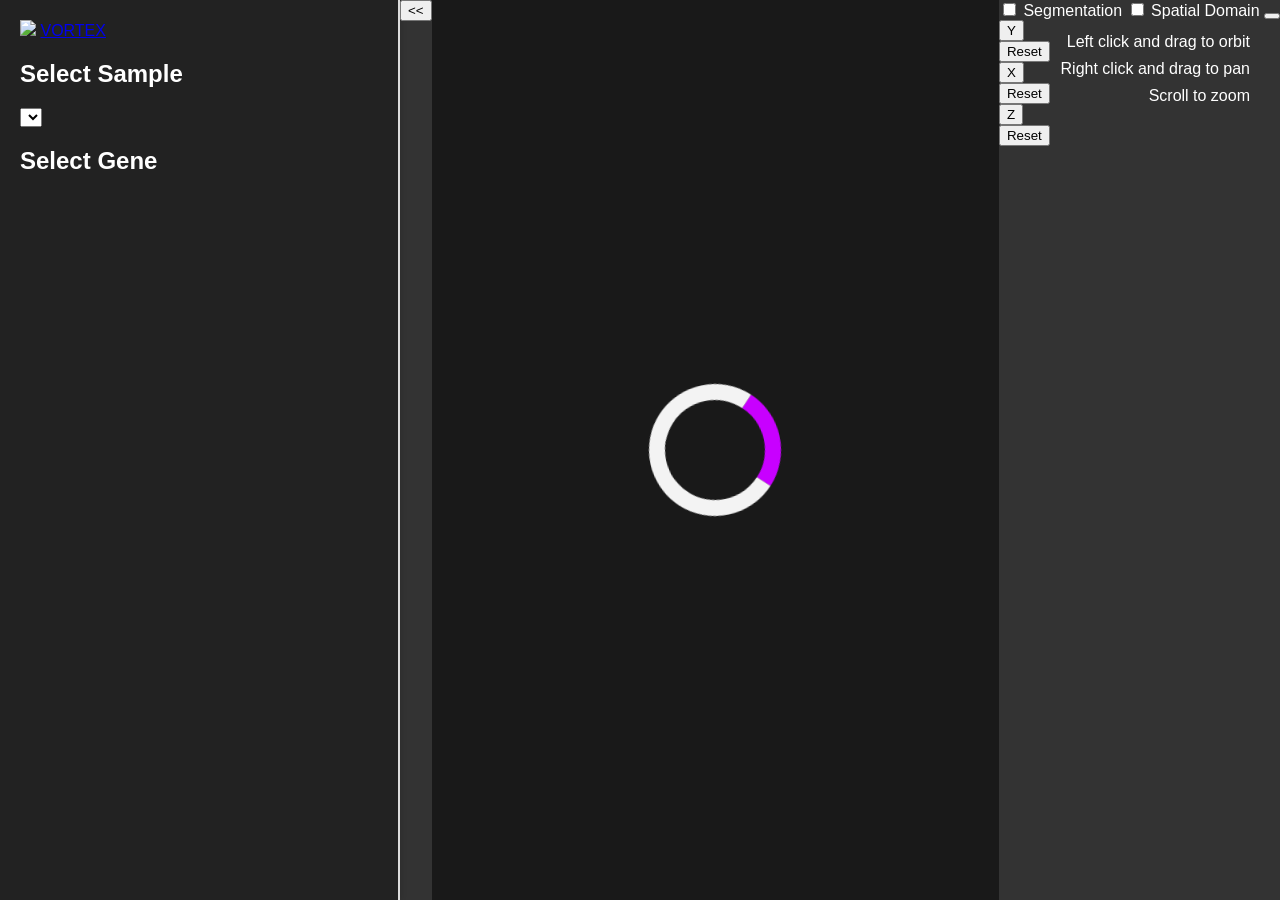
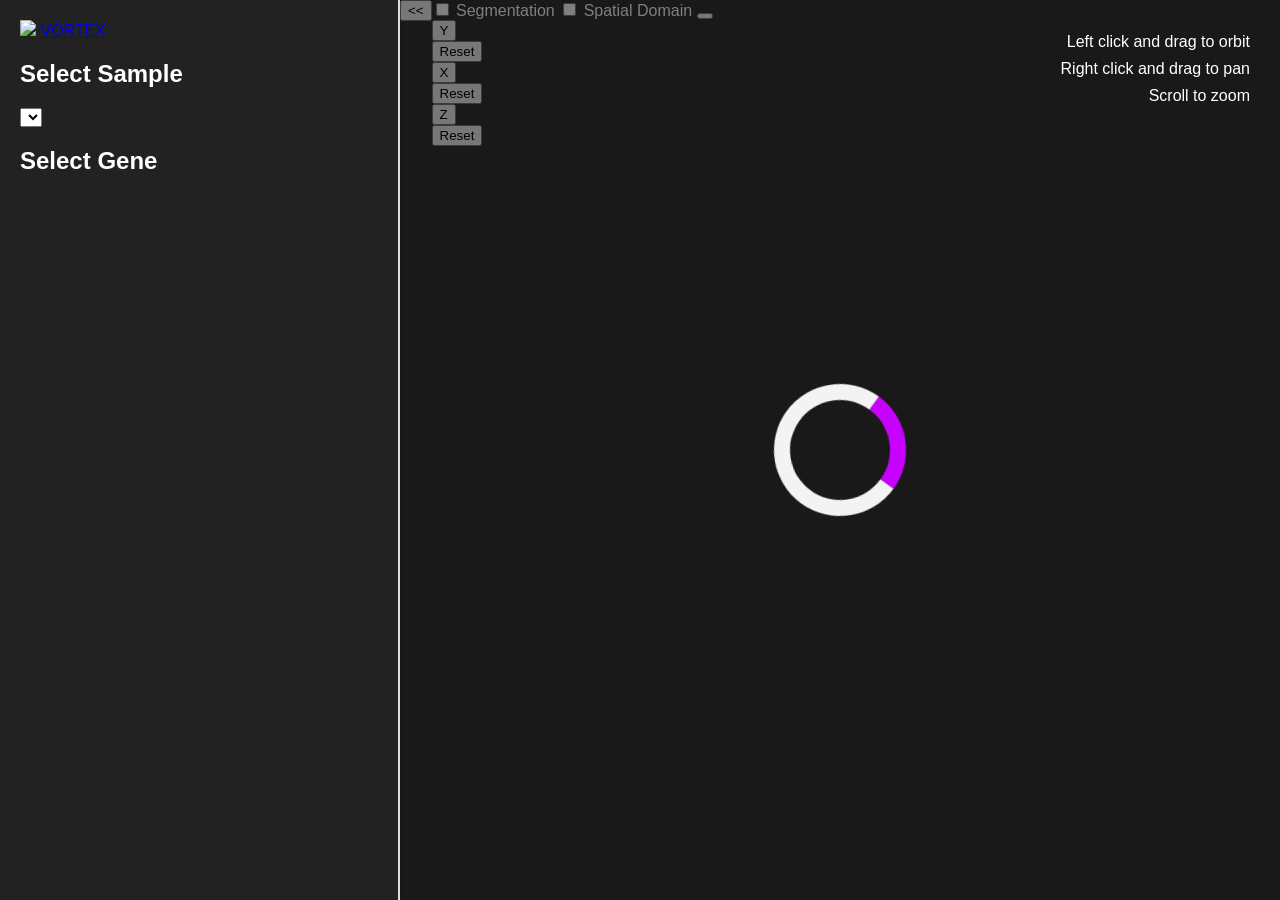

Add OTLS samples S1 and S2 (3D H&E + spatial domains)

--- a/styles/viewer.css
+++ b/styles/viewer.css
@@ -25,8 +25,15 @@ body {
 /* Viewer container */
 #viewer-container {
     display: flex;
-    flex-grow: 1;
-    height: 100vh;
+    /* The side panel is position:absolute and overlays the left 400px. Anchor the viewer to the
+       space to the panel's right with absolute left/right (left:400px when the panel is open, 0 when
+       hidden) so it never overlaps the panel or overflows. flexbox + margin gave ambiguous widths. */
+    position: absolute;
+    top: 0;
+    bottom: 0;
+    left: 400px;
+    right: 0;
+    transition: left 0.3s ease-in-out;
 }
 
 /* Container for top render */
